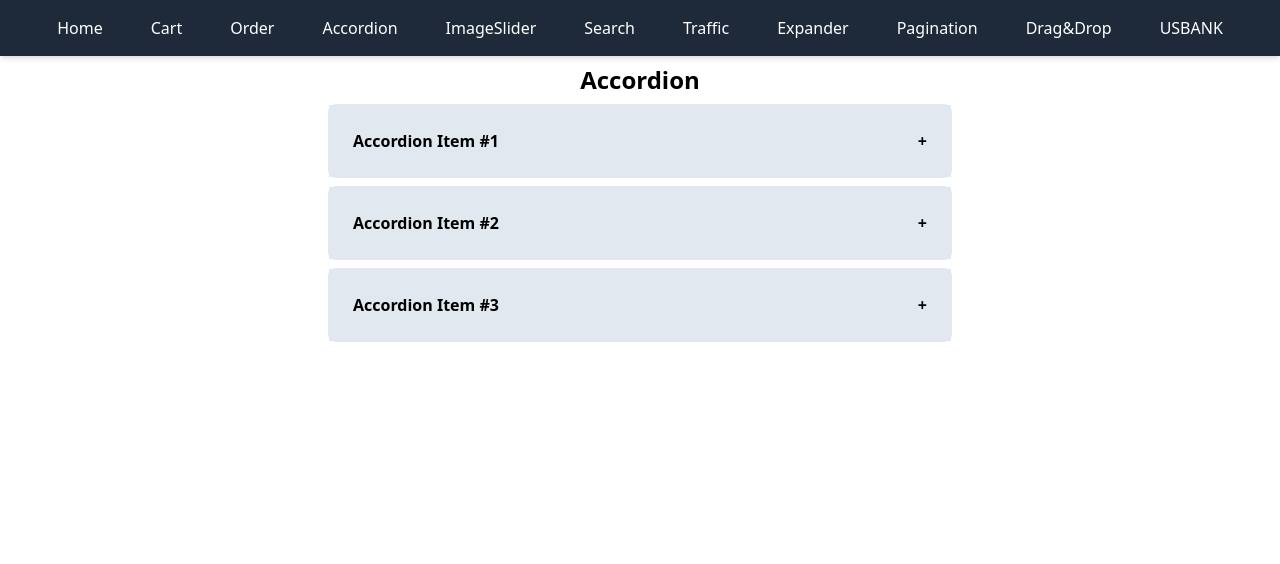
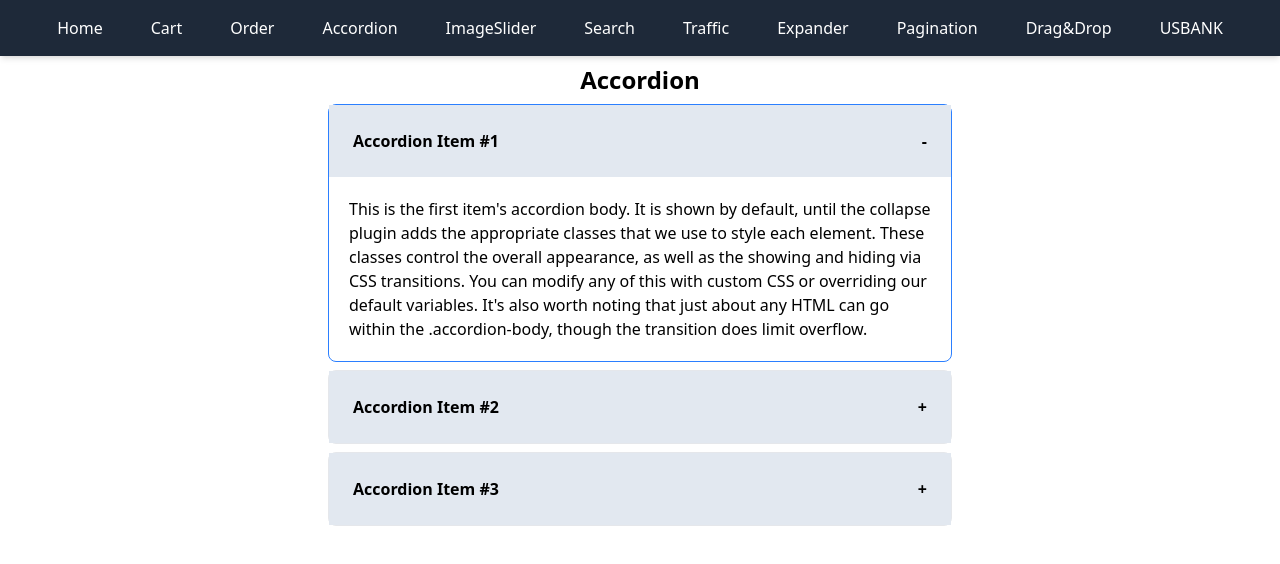
Before and after one commit to santoshsharma27/React-Learning, a React (Vite) app in the folder LLD/: page /accordion in a window 1280 px wide. Shown: the top 564 px of the page. Built offline with nearby package versions, Linux system fonts and the light colour scheme.

Commit message:
Added Multiple Accordion

```diff
--- a/LLD/src/components/Accordion/Accordion.jsx
+++ b/LLD/src/components/Accordion/Accordion.jsx
@@ -23,7 +23,7 @@ const data = [
 ];
 
 function Accordion() {
-  const [openIndex, setOpenIndex] = useState(null);
+  const [openIndex, setOpenIndex] = useState(0);
 
   return (
     <div className="m-auto w-[50%]">
@@ -44,3 +44,36 @@ function Accordion() {
 }
 
 export default Accordion;
+
+// Multiple Accordion Items Open
+
+/*
+function Accordion() {
+  const [openIndexes, setOpenIndexes] = useState([]);
+
+  const toggleAccordion = (index) => {
+    setOpenIndexes((prev) =>
+      prev.includes(index)
+        ? prev.filter((i) => i !== index) // close
+        : [...prev, index] // open
+    );
+  };
+
+  return (
+    <div className="m-auto w-[50%]">
+      <h1 className="text-center text-2xl font-extrabold">Multi-Open Accordion</h1>
+
+      {data.map((item, index) => (
+        <AccordionItem
+          key={item.id}
+          title={item.title}
+          description={item.description}
+          isOpen={openIndexes.includes(index)}
+          toggleIsOpen={() => toggleAccordion(index)}
+        />
+      ))}
+    </div>
+  );
+}
+
+*/
```
